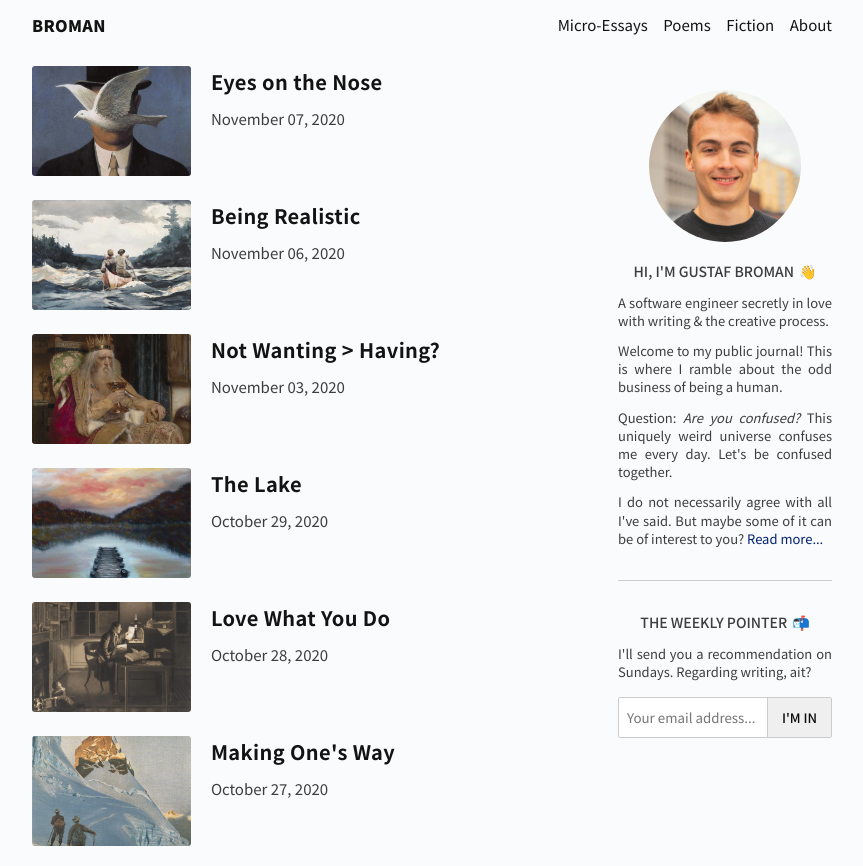
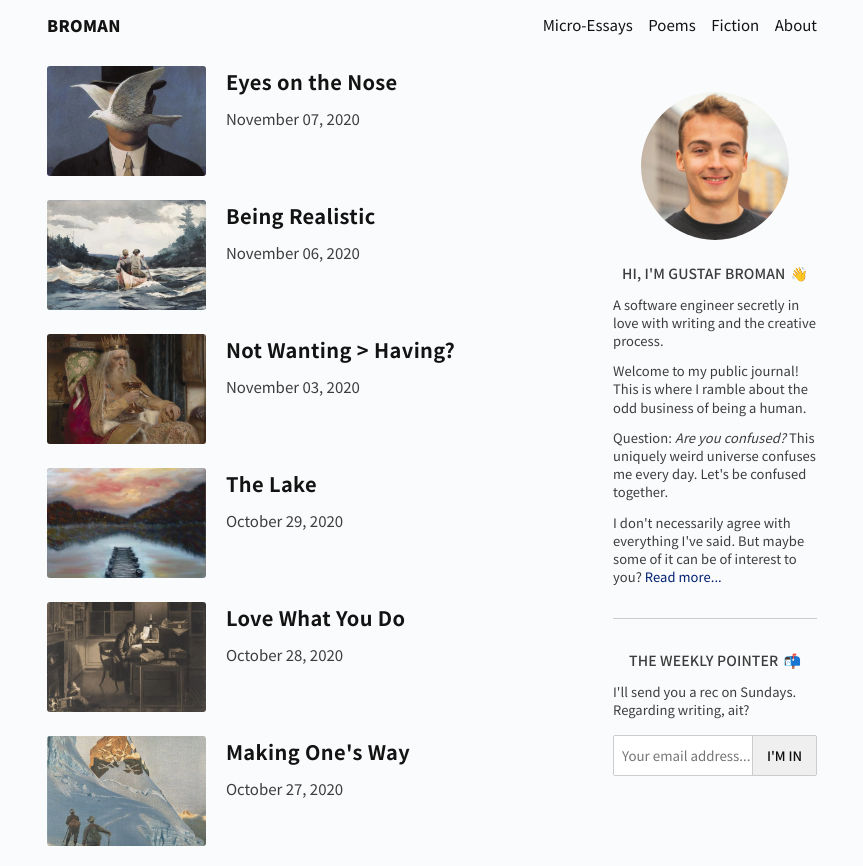
Before and after one commit to gdbroman/broman.blog, a Jekyll site: the page built from index.html, in a window 1280 px wide, cut to the strip 0-866 px from the top of the page. Shown: the whole strip, without its empty margins (208-1071 px from the left). Built offline with Jekyll 4.4.1, drawn with Linux system fonts in a browser that asks for light colours.

Commit message:
sidebar update

```diff
--- a/_includes/sidebar.html
+++ b/_includes/sidebar.html
@@ -8,7 +8,7 @@
     </a>
     <a href="/about"><h3>Hi, I'm Gustaf Broman<span class="emoji">👋</span></h3></a>
     <p>
-        A software engineer secretly in love with writing & the creative process.
+        A software engineer secretly in love with writing and the creative process.
     </p>
     <p>
         Welcome to my public journal! This is where I ramble about the odd business of being a human.
@@ -17,12 +17,12 @@
         Question: <i>Are you confused?</i> This uniquely weird universe confuses me every day. Let's be confused together.
     </p>
     <p class="nm">
-        I do not necessarily agree with all I've said. But maybe some of it can be of interest to you? <a href="/about">Read more...</a>
+        I don't necessarily agree with everything I've said. But maybe some of it can be of interest to you? <a href="/about">Read more...</a>
     </p>
 </div>
 <div class="widget newsletter">
     <a href="https://www.getrevue.co/profile/gustafbroman" target="_blank"><h3>The Weekly Pointer<span class="emoji">📬</span></h3></a>
-    <p>I'll send you a recommendation on Sundays. Regarding writing, ait?</p>
+    <p>I'll send you a rec on Sundays. Regarding writing, ait?</p>
     <div id="revue-embed">
         <form action="https://www.getrevue.co/profile/gustafbroman/add_subscriber" method="post" id="revue-form" name="revue-form"  target="_blank">
             <input class="revue-form-field" placeholder="Your email address..." type="email" name="member[email]" id="member_email">
--- a/_sass/main.scss
+++ b/_sass/main.scss
@@ -17,7 +17,7 @@ $secondary_font: 'Merriweather', serif;
 $xs: 340px;
 $s: 420px;
 $m: 600px;
-$l: 800px;
+$l: 770px;
 
 $padding_s:16px;
 $padding:20px;
--- a/_sass/sidebar.scss
+++ b/_sass/sidebar.scss
@@ -1,16 +1,16 @@
-$width: 262px;
+$width: 252px;
 
 // Sidebar
 aside {
     display: inline-block;
     max-width: $width;
     min-width: $width;
-    padding-top: 24px;
+    padding-top: 26px;
     padding-left: 48px;
     h3 {
         font-size: 14px;
         font-weight: 500;
-        letter-spacing: 0em;
+        letter-spacing: 0.01em;
         color:$gray_dark;
         text-transform: uppercase;
         margin-bottom: 12px;
@@ -21,8 +21,9 @@ aside {
         font-size: 13px;
         line-height:1.4em;
         font-weight: 400;
+        letter-spacing: 0.005em;
         color:$gray_dark;
-        text-align: justify;
+        text-align: left;
         margin-bottom:12px;
     }
     li {
@@ -48,10 +49,10 @@ aside {
         a.picture {
             display: block;
             position: relative;
-            width:152px;
-            height:152px;
+            width:148px;
+            height:148px;
             border-radius: 50%;
-            margin: 0 auto 20px auto;
+            margin: 0 auto 24px auto;
             overflow:hidden;
             opacity: 0.96;
             img {
```
